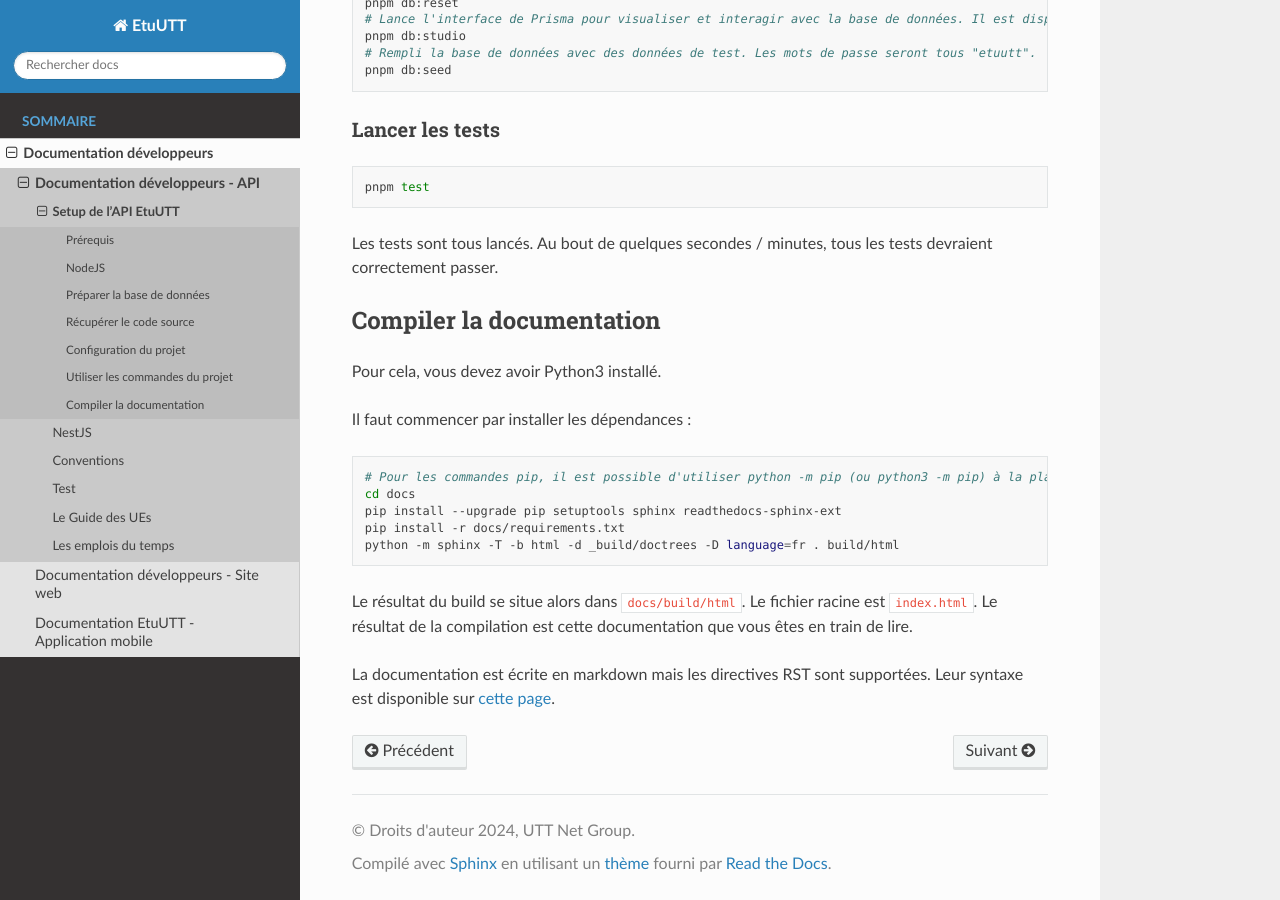
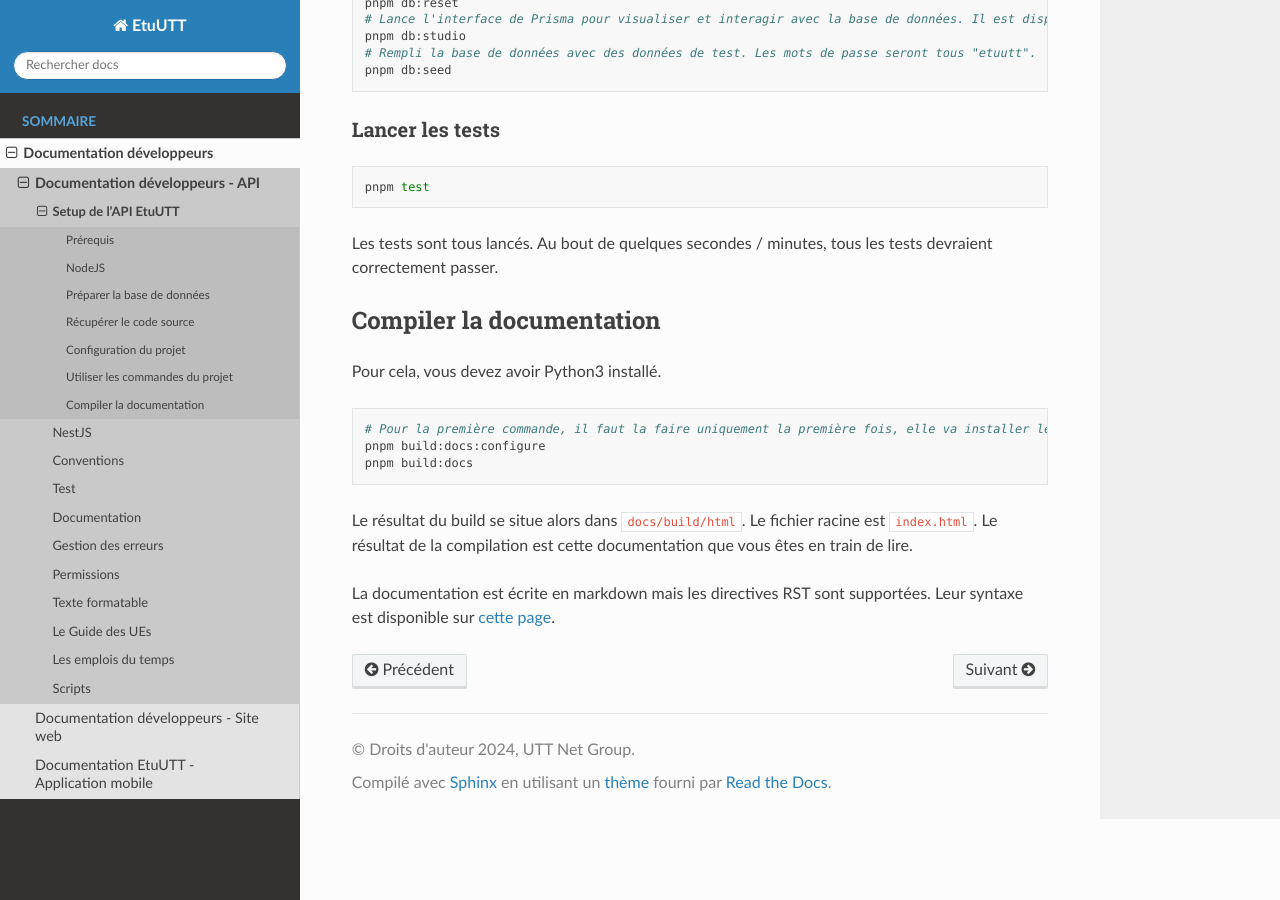
Before and after one commit to ungdev/etu-utt-api, a Sphinx documentation site: the page built from docs/doc_developers/api/setup.md, in a window 1280 px wide and 900 px high, scrolled down 3563 px. Built offline with Sphinx 7.4.7 and the Read the Docs theme 3.1.0, drawn with Linux system fonts in a browser that asks for light colours.

Commit message:
docs: add some docs, add doc build ci

````diff
--- a/docs/conf.py
+++ b/docs/conf.py
@@ -65,3 +65,4 @@ source_suffix = {
 }
 
 myst_enable_extensions = ["attrs_inline"]
+myst_heading_anchors = 4
--- a/docs/doc_developers/api/index.md
+++ b/docs/doc_developers/api/index.md
@@ -10,6 +10,11 @@ setup.md
 nestjs.md
 conventions.md
 test.md
+documentation.md
+errors.md
+permissions.md
+lexical.md
 ues.md
 timetables.md
+scripts.md
 ```
--- a/docs/doc_developers/api/setup.md
+++ b/docs/doc_developers/api/setup.md
@@ -171,14 +171,10 @@ Les tests sont tous lancés. Au bout de quelques secondes / minutes, tous les te
 
 Pour cela, vous devez avoir Python3 installé.
 
-Il faut commencer par installer les dépendances :
-
 ```bash
-# Pour les commandes pip, il est possible d'utiliser python -m pip (ou python3 -m pip) à la place de pip.
-cd docs
-pip install --upgrade pip setuptools sphinx readthedocs-sphinx-ext
-pip install -r docs/requirements.txt
-python -m sphinx -T -b html -d _build/doctrees -D language=fr . build/html
+# Pour la première commande, il faut la faire uniquement la première fois, elle va installer les dépendances python
+pnpm build:docs:configure
+pnpm build:docs
 ```
 
 Le résultat du build se situe alors dans `docs/build/html`. Le fichier racine est `index.html`. Le résultat de la
--- a/package.json
+++ b/package.json
@@ -7,6 +7,8 @@
   "license": "UNLICENSED",
   "scripts": {
     "build": "npx nest build",
+    "build:docs": "python3 -m sphinx -W -T -b html -d docs/build/doctrees -D language=fr docs docs/build/html",
+    "build:docs:configure": "pip install --upgrade pip setuptools sphinx readthedocs-sphinx-ext && pip install -r docs/requirements.txt",
     "format": "prettier --write \"src/**/*.ts\" \"test/**/*.ts\"",
     "start": "NODE_ENV=development npx nest start",
     "start:dev": "NODE_ENV=development npx nest start --watch",
````
Also changed, not shown: docs/doc_developers/api/lexical.md (added, +88 -0 lines), docs/doc_developers/api/nestjs.md (+2 -2 lines), 4 other files.
